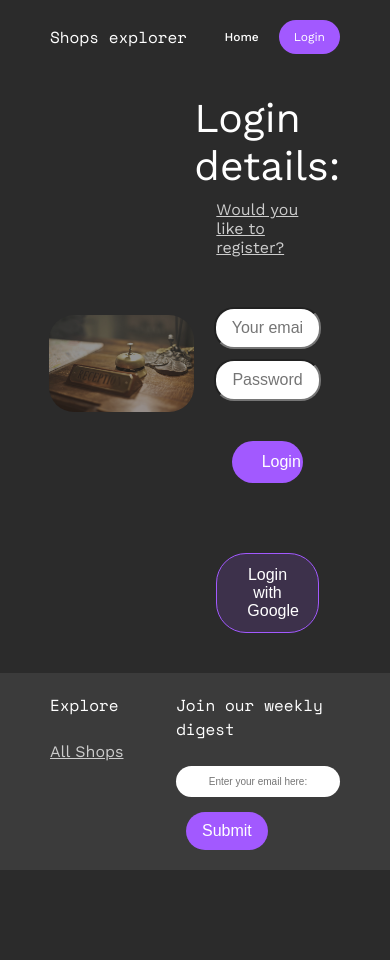
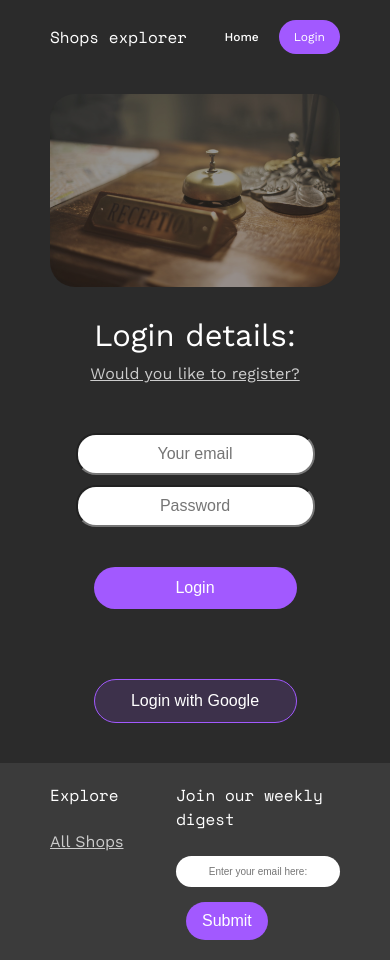
Before and after one commit to VytasPet/React_Firebase_Baigiamasis_Darbas2, a React (Vite) app: page /login in a window 390 px wide. Before the commit the page ends 870 px from the top, so only its background shows below. Built offline with nearby package versions, Linux system fonts and the light colour scheme; no server answers.

Commit message:
login responsive

```diff
--- a/src/forms/LoginForm.jsx
+++ b/src/forms/LoginForm.jsx
@@ -9,12 +9,16 @@ import { Input } from "../components/ui/Inputs";
 import * as Yup from "yup";
 import { auth, googleProvider } from "../firebase/firebase";
 import toast from "react-hot-toast";
+import { media } from "../components/ui/Responsive";
 
 const LoginTitle = styled.h2`
   font-size: 41px;
   margin-bottom: 10px;
   color: white;
   font-weight: 400;
+  ${media.tablet`
+  font-size: 31px;
+  `}
 `;
 const Links = styled(Link)`
   color: #cccccc;
@@ -43,8 +47,11 @@ const HalfPageForm = styled.form`
   width: 70%;
   display: flex;
   align-items: center;
+  flex-direction: column;
 
-  flex-direction: column;
+  ${media.tablet`
+  width: 100%;
+  `}
 `;
 const AllLogins = styled.div`
   width: 100%;
--- a/src/pages/LoginPage.jsx
+++ b/src/pages/LoginPage.jsx
@@ -6,6 +6,7 @@ import { Link, useNavigate } from "react-router-dom";
 import styled from "styled-components";
 import { RegisterButton } from "../components/ui/Button";
 import { Input } from "../components/ui/Inputs";
+import { media } from "../components/ui/Responsive";
 import { Startas } from "../components/ui/StartDiv";
 import { auth } from "../firebase/firebase";
 import LoginForm from "../forms/LoginForm";
@@ -18,6 +19,10 @@ const MainDiv = styled.div`
   display: flex;
   align-items: center;
   justify-content: center;
+
+  ${media.tablet`
+  flex-direction: column;
+  `}
 `;
 // const FormName = styled.h2`
 //   font-size: 51px;
@@ -42,6 +47,14 @@ const LoginPic = styled.img`
   max-width: 50%;
   max-height: 60vh;
   border-radius: 25px;
+
+  ${media.tablet`
+  max-width: 100%;
+  max-height: 30vh;
+  width: 100%;
+  object-fit: cover;
+  margin-bottom: 30px;
+  `}
 `;
 // const LoginTitle = styled.h2`
 //   font-size: 41px;
```
